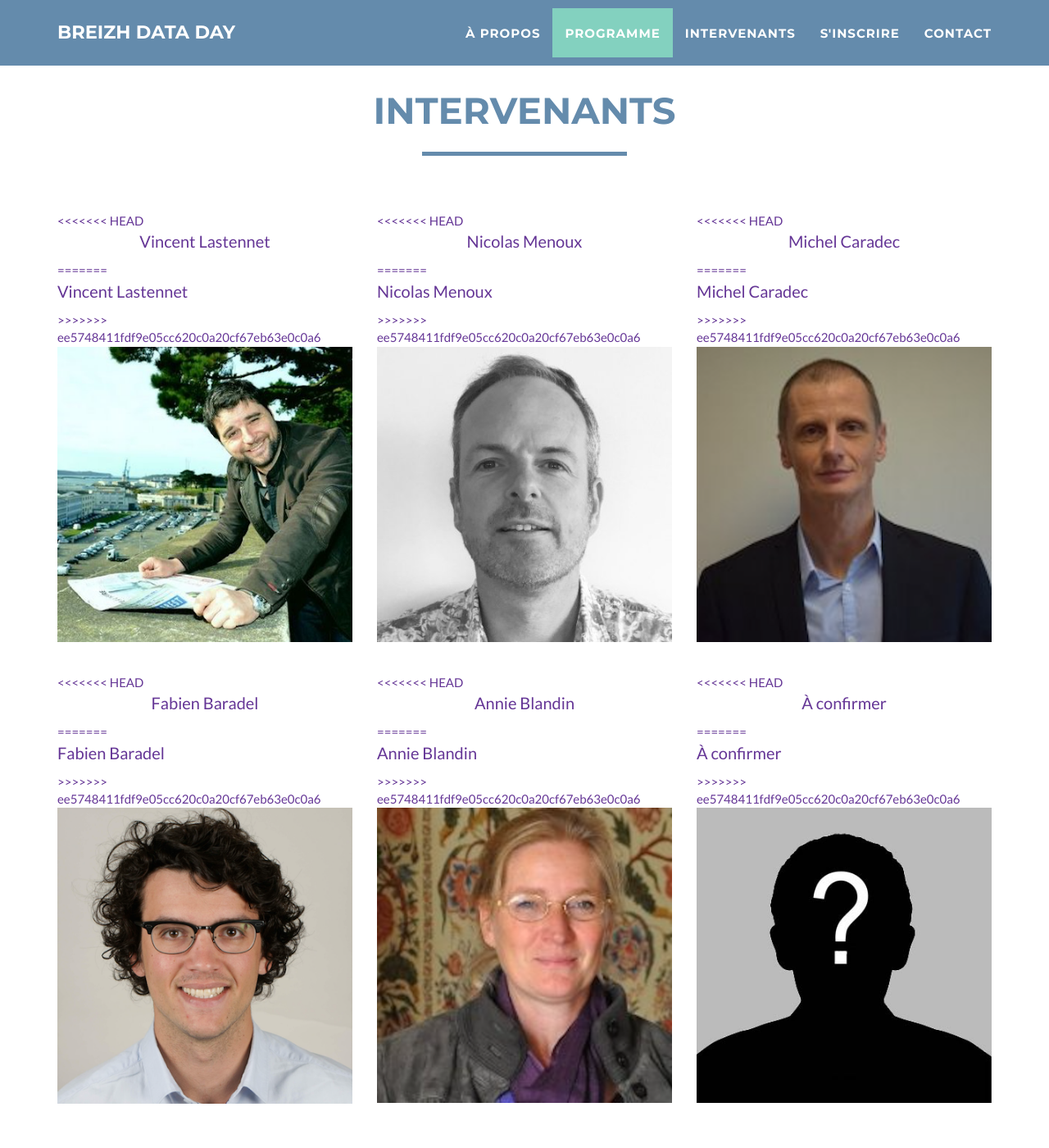
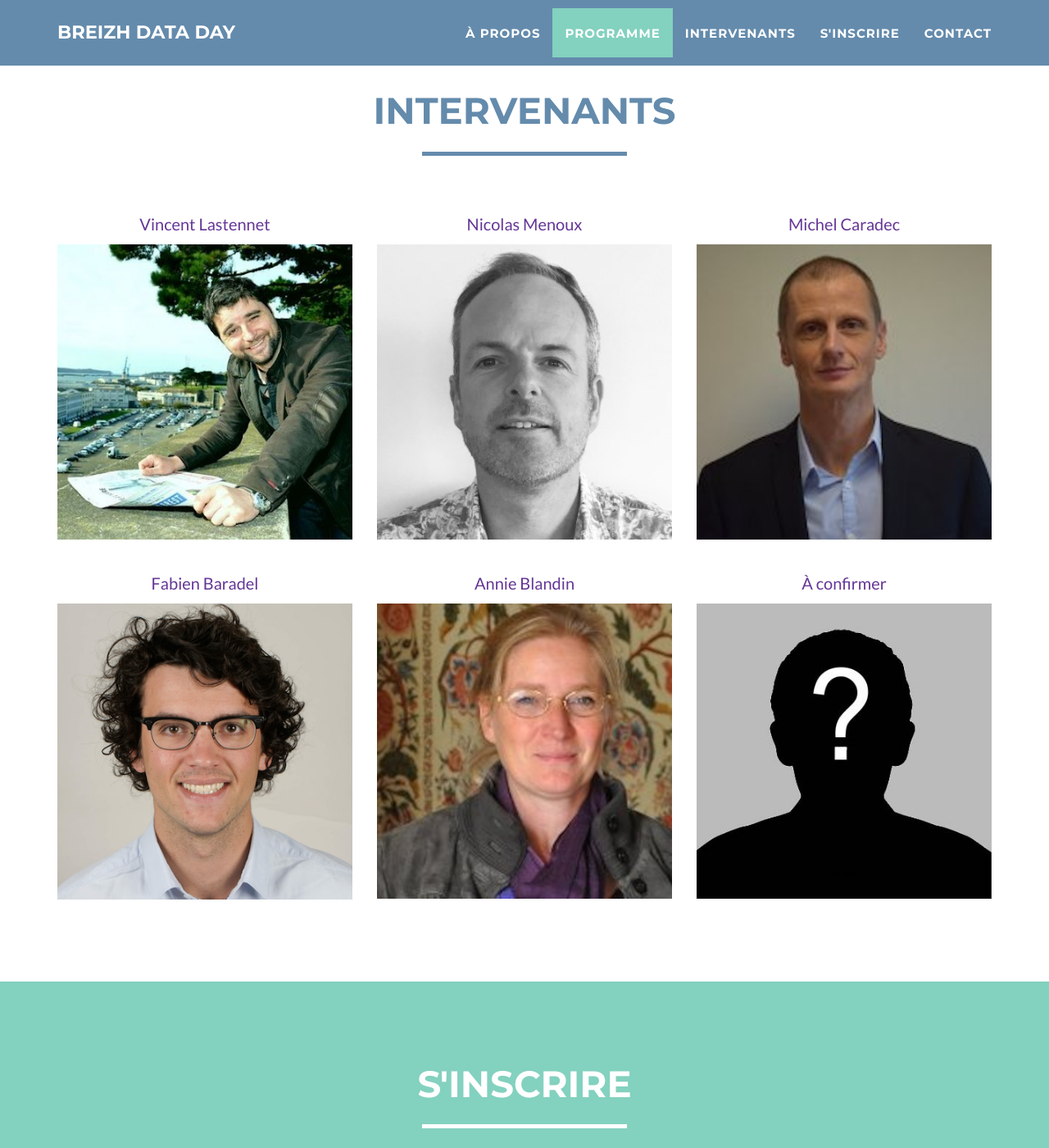
Before and after one commit to dcn-prof/breizhdataday.github.io, a Jekyll site: the page built from index.html, in a window 1280 px wide and 1400 px high, scrolled down 1631 px. Shown: the whole window at 82% size. Built offline with Jekyll 4.4.1, drawn with Linux system fonts in a browser that asks for light colours; a script that is not in the unit is left out.

Commit message:
center name

```diff
--- a/_includes/portfolio_grid.html
+++ b/_includes/portfolio_grid.html
@@ -15,11 +15,7 @@
                             <div class="caption">
                                 <div class="caption-content">
                                   <p>&nbsp;</p>
-<<<<<<< HEAD
                                   <p align = "center">{{ post.client }}</p>
-=======
-                                  <p>{{ post.client }}</p>
->>>>>>> ee5748411fdf9e05cc620c0a20cf67eb63e0c0a6
                                 </div>
                             </div>
                             <img src="img/portfolio/{{ post.img }}" class="img-responsive" alt="{{ post.alt }}">
```
